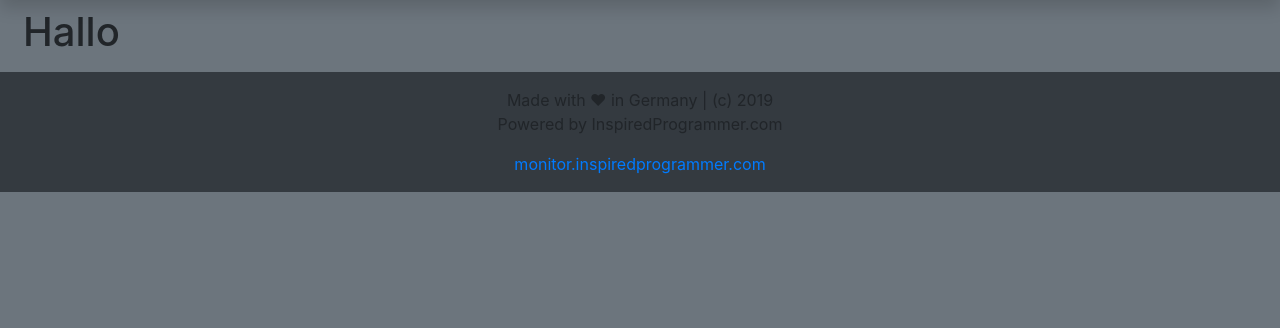
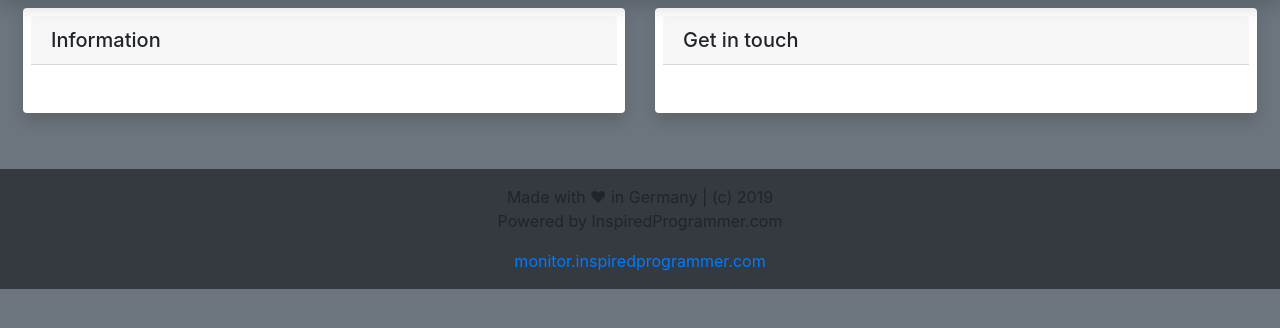
Before and after one commit to hera75113/ServerMonitor, a Flask app: page /info in a window 1280 px wide. Shown: the part 56-384 px from the top of the page. Run offline with Flask 2, Linux system fonts and the light colour scheme; some libraries are stand-ins or nearby versions.

Commit message:
Add cards to info page

```diff
--- a/monitor/templates/info.html
+++ b/monitor/templates/info.html
@@ -3,5 +3,18 @@
 {% block title %}{{ title }}{% endblock %}
 
 {% block content %}
-<h1>Hallo</h1>
+<div class="container-fluid shadow p-2 mb-5 bg-white rounded">
+        <h5 class="card-header">Information</h5>
+        <div class="card-body">
+        </div>
+      </div>
 {% endblock %}
+
+{% block leftcol %}
+<div class="container-fluid shadow p-2 mb-5 bg-white rounded">
+        <h5 class="card-header">Get in touch</h5>
+        <div class="card-body">
+
+        </div>
+      </div>
+{% endblock %}
```
